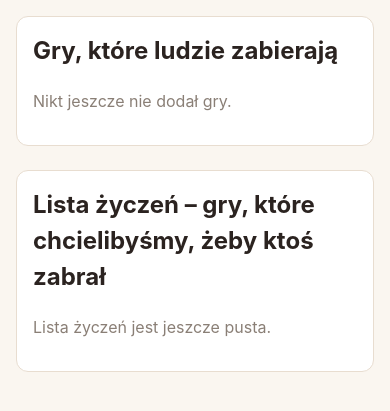
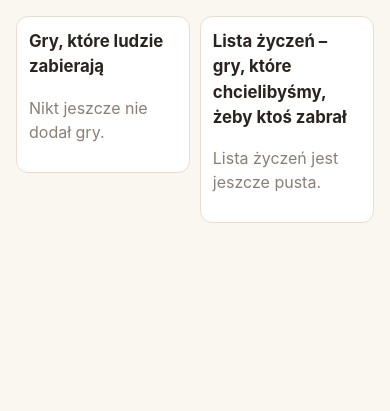
Before and after one commit to rmarcisz/Boardgame_organizer, a Flask app: page /gry in a window 390 px wide. Shown: the part 126-537 px from the top of the page. Run offline with Flask 3, Linux system fonts and the light colour scheme; the visitor is signed in with stand-in values (Sample User, id 1); data that the repository does not hold is empty.

Commit message:
Keep Wszystkie gry two-column on mobile; drop manual image URL field
Wszystkie gry now stays two narrow columns (games | wishlist) even on
phones instead of stacking, with tighter card sizing so it still fits.
Moje gry keeps stacking, since its add-forms need the full width.

Manual "Obrazek (URL)" input removed from the add forms per request -
image_url plumbing (column, insert, thumbnail rendering) stays in
place for when BGG search access is sorted out.

```diff
--- a/static/style.css
+++ b/static/style.css
@@ -88,6 +88,22 @@ main {
 
 @media (max-width: 720px) {
     .two-col { grid-template-columns: 1fr; }
+
+    .two-col.two-col-mobile {
+        grid-template-columns: 1fr 1fr;
+        gap: 0.6rem;
+    }
+    .two-col-mobile .panel { padding: 0.75rem; }
+    .two-col-mobile .panel h2 { font-size: 1.05rem; }
+    .two-col-mobile .card-grid { grid-template-columns: 1fr; gap: 0.6rem; }
+    .two-col-mobile .card { padding: 0.6rem; gap: 0.3rem; }
+    .two-col-mobile .card-thumb { height: 90px; }
+    .two-col-mobile .card h3 { font-size: 0.9rem; }
+    .two-col-mobile .owner,
+    .two-col-mobile .notes,
+    .two-col-mobile .interested { font-size: 0.75rem; }
+    .two-col-mobile .card-actions button { font-size: 0.75rem; padding: 0.4rem 0.5rem; }
+    .two-col-mobile .tag { font-size: 0.6rem; }
 }
 
 .panel h2 { margin-top: 0; }
--- a/templates/games.html
+++ b/templates/games.html
@@ -2,7 +2,7 @@
 {% block title %}Wszystkie gry – Planszówki na wyjazd{% endblock %}
 {% block content %}
 
-<div class="two-col">
+<div class="two-col two-col-mobile">
 <section class="panel">
     <h2>Gry, które ludzie zabierają</h2>
 
--- a/templates/my_games.html
+++ b/templates/my_games.html
@@ -9,7 +9,6 @@
     <form method="post" action="{{ url_for('add_game') }}" class="add-form">
         <input type="text" name="name" placeholder="Nazwa gry" required>
         <input type="text" name="notes" placeholder="Notatki (liczba graczy, czas gry itp.) – opcjonalnie">
-        <input type="text" name="image_url" placeholder="Obrazek (URL) – opcjonalnie">
         <button type="submit">Dodaj grę</button>
     </form>
 
@@ -41,7 +40,6 @@
     <form method="post" action="{{ url_for('add_wish') }}" class="add-form">
         <input type="text" name="name" placeholder="Nazwa gry" required>
         <input type="text" name="notes" placeholder="Notatki – opcjonalnie">
-        <input type="text" name="image_url" placeholder="Obrazek (URL) – opcjonalnie">
         <button type="submit">Dodaj do listy życzeń</button>
     </form>
 
```
